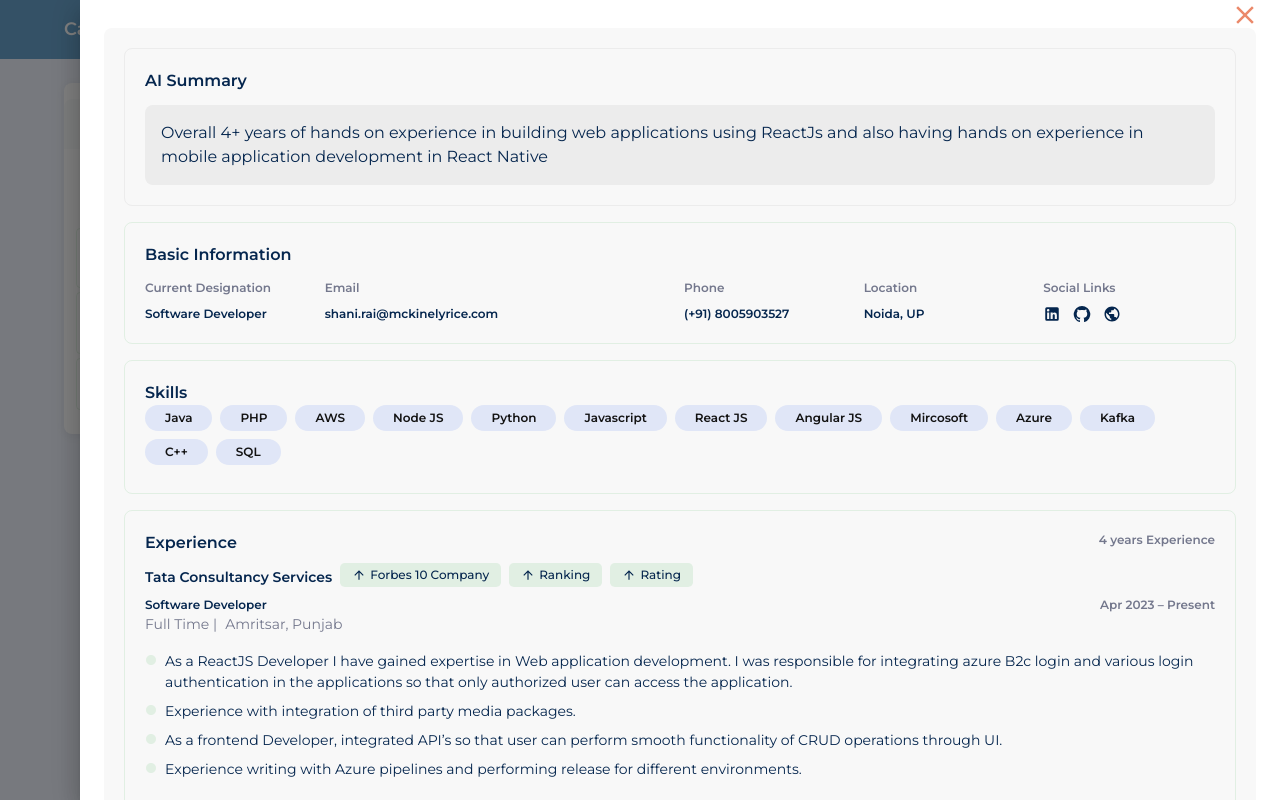
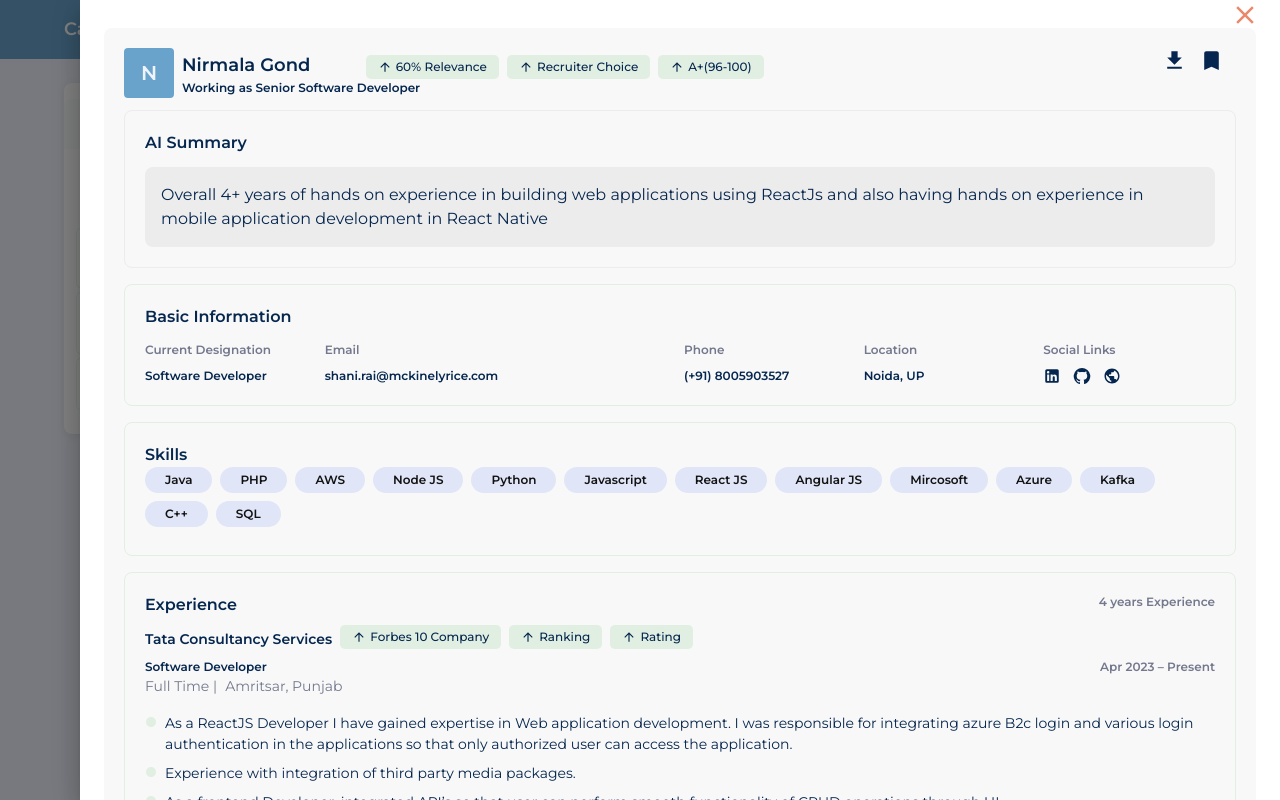
Before and after one commit to shanirai/redrob-demo, a Next.js app: page / in a window 1280 px wide. Both pictures are taken after a click on the element "Read More". Built offline with nearby package versions, Linux system fonts and the light colour scheme.

Commit message:
fix : changes

```diff
--- a/feature/candidateDetail/CandidateDetails.tsx
+++ b/feature/candidateDetail/CandidateDetails.tsx
@@ -1,7 +1,7 @@
 "use client";
 import React from "react";
 // MUi Packages
-import { Box, Container } from "@mui/material";
+import { Box, Container, Typography } from "@mui/material";
 // Third party packages
 // Custom components
 import SummaryCard from "./SummaryCard";
@@ -10,6 +10,7 @@
 import BasicInfo from "../common/BasicInfo";
 import SkillSet from "./SkillSet";
 import CustomizeDialog from "../common/CustomizaDialog";
+import SectionHeading from "../secondOption/SectionHeading";
 
 function CandidateDetails() {
   const [open, setOpen] = React.useState(false);
@@ -25,6 +26,7 @@
   return (
     <Container maxWidth="lg">
       <Box bgcolor={"#f8f8f8"} borderRadius={"8px"} my={3.5} py={2.5} px={2.5}>
+        <SectionHeading />
         <SummaryCard />
         <BasicInfo />
         <SkillSet />
--- a/feature/secondOption/SectionHeading.tsx
+++ b/feature/secondOption/SectionHeading.tsx
@@ -44,7 +44,7 @@
   ];
 
   return (
-    <Box display={"flex"}>
+    <Box display={"flex"} mb={1.5}>
       <Box>
         <Avatar
           variant="rounded"
@@ -56,7 +56,7 @@
             fontSize: "20px",
           }}
         >
-          CJ
+          N
         </Avatar>
       </Box>
 
@@ -64,7 +64,7 @@
         <Grid container display={"flex"} alignItems={"flex-end"}>
           <Grid item xs={2}>
             <Typography variant="h4" fontWeight={600}>
-              Crystals Jones
+              Nirmala Gond
             </Typography>
           </Grid>
           <Grid item xs={5}>
@@ -106,7 +106,10 @@
             </Box>
           </Grid>
         </Grid>
-        <BasicProfile />
+        <Typography variant="subtitle2">
+          Working as Senior Software Developer
+        </Typography>
+        {/* <BasicProfile /> */}
       </Box>
     </Box>
   );
```
